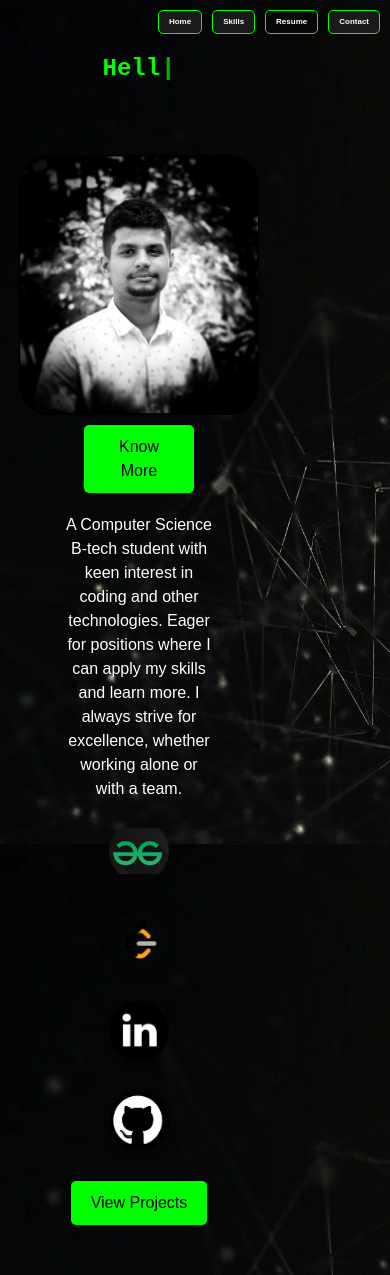
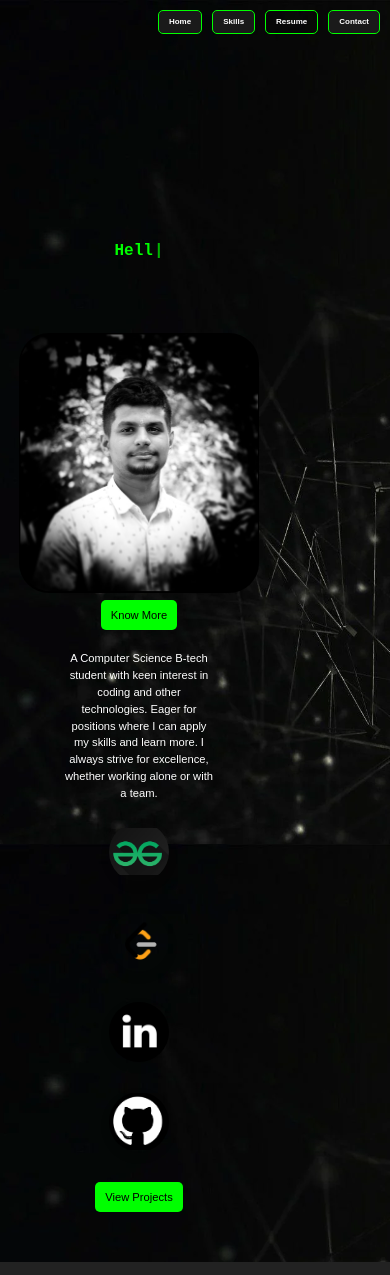
Before and after one commit to srirama2004/PortfolioFinal, a React (Create React App) app: page / in a window 390 px wide. Built offline with nearby package versions, Linux system fonts and the light colour scheme.

Commit message:
Update Welcome.css

```diff
--- a/src/components/Welcome.css
+++ b/src/components/Welcome.css
@@ -253,18 +253,56 @@ body {
     margin-top: 1px;
   }
   .welcome-container{
- margin-top: 20%;
+ margin-top: 70%;
   }
   .welcome-text {
     margin-top: 80%;
-    font-size: 1.5em;
+    font-size: 1em;
     font-weight: 900;
     color: #00ff00;
 }
 
 .welcome-description {
     color: #ffffff;
-    font-size: 1em;
+    font-size: 0.7em;
     font-weight: 500;
 }
+.action1-button {
+  background-color: #00ff00;
+  border: none;
+  color: black;
+  padding: 7px 10px;
+  font-size: 0.7em;
+  border-radius: 5px;
+  cursor: pointer;
+  margin-top: 7px;
+  transition: background-color 0.3s ease-in-out;
 }
+.action1-button:hover {
+  background-color: #00cc00;
+}
+.action-button {
+  background-color: #00ff00;
+  border: none;
+  color: black;
+  padding: 7px 10px;
+  font-size: 0.7em;
+  border-radius: 5px;
+  cursor: pointer;
+  transition: background-color 0.3s ease-in-out;
+}
+
+.action-button:hover {
+  background-color: #00cc00;
+}
+.social-icon {
+  width: 20px; /* Adjust size as needed */
+  height: 20px; /* Adjust size as needed */
+  margin: 0 10px; /* Space between icons */
+  transition: transform 0.3s; /* Smooth scaling effect */
+}
+
+.social-icon:hover {
+  transform: scale(1.1); /* Scale icon on hover */
+}
+}
```
